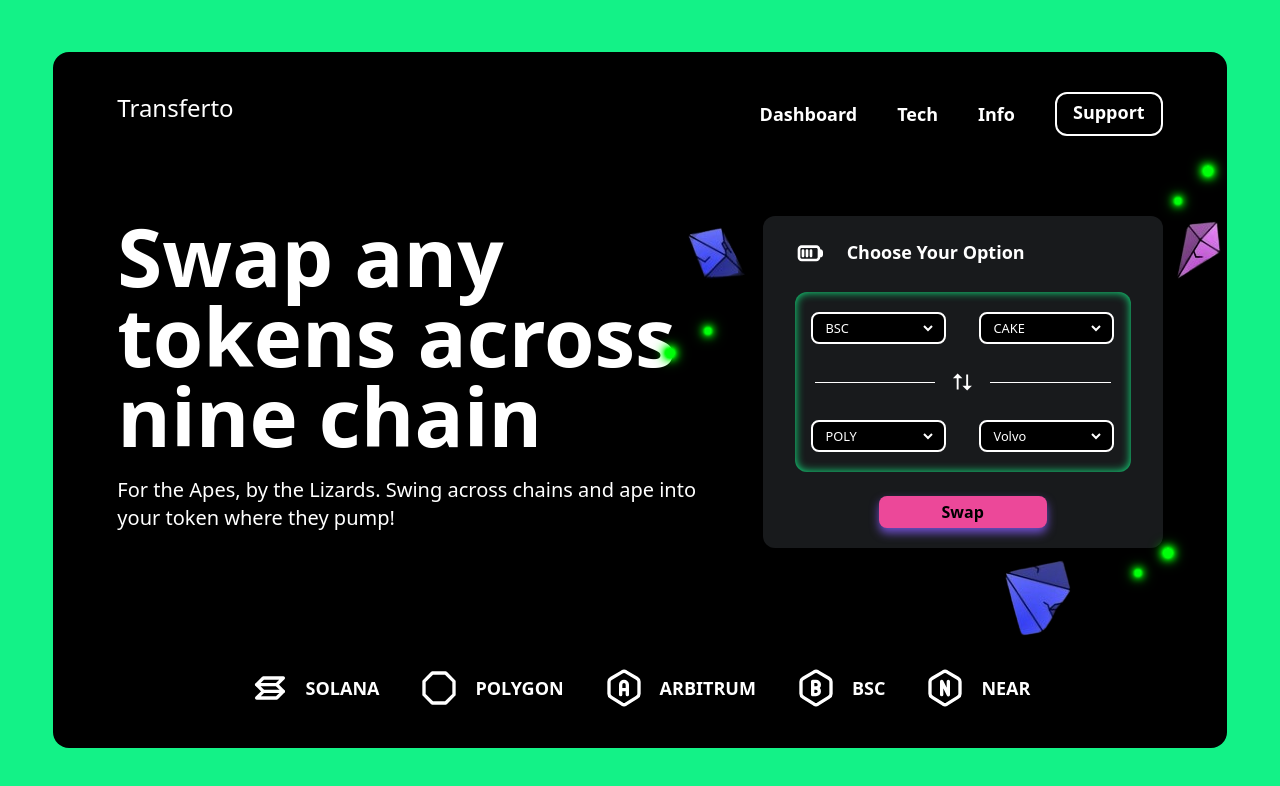
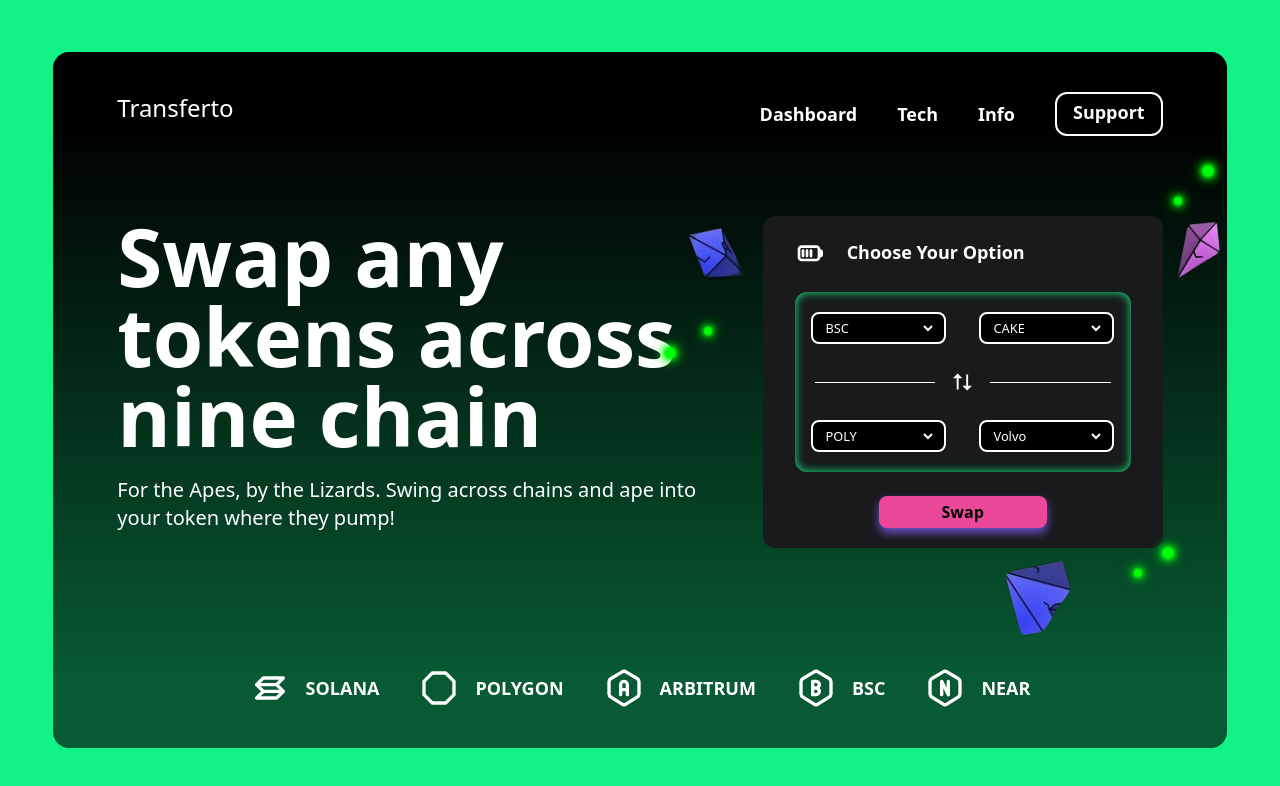
Before and after one commit to wwdfdo/transferto, a React (Create React App) app: page / in a window 1280 px wide. Shown: the top 786 px of the page. Built offline with nearby package versions, Linux system fonts and the light colour scheme.

Commit message:
added new styles to bg

```diff
--- a/src/App.js
+++ b/src/App.js
@@ -8,7 +8,7 @@
 function App() {
   return (
     <div className="h-screen w-full bg-[#13f287] flex justify-center items-center">
-      <div className="w-11/12 bg-black  rounded-2xl py-10 flex flex-col justify-center gap-20 text-white px-[5%]">
+      <div className="w-11/12 bg-gradient-to-t from-[#000000a0] from-10% to-black to-90% rounded-2xl py-10 flex flex-col justify-center gap-20 text-white px-[5%]">
         <div className="flex justify-between  ">
           <Logo />
           <Header />
```
